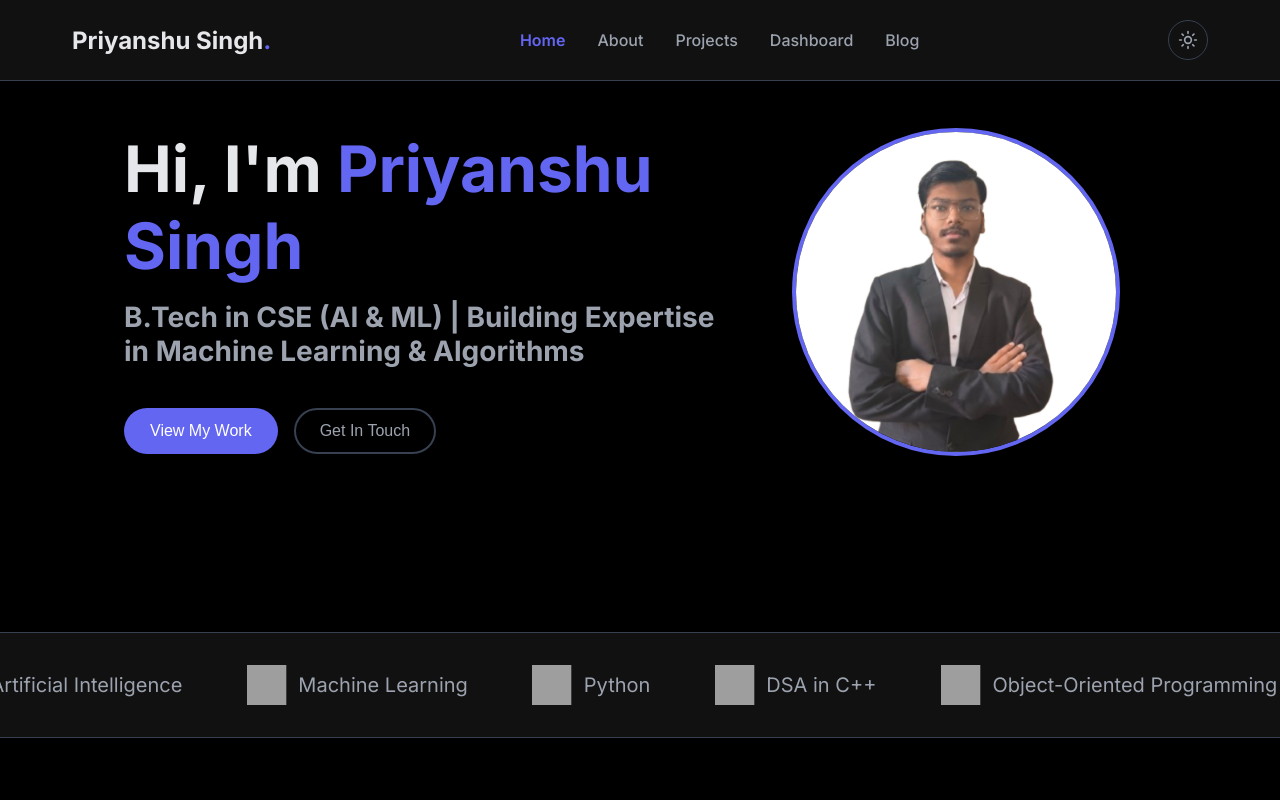
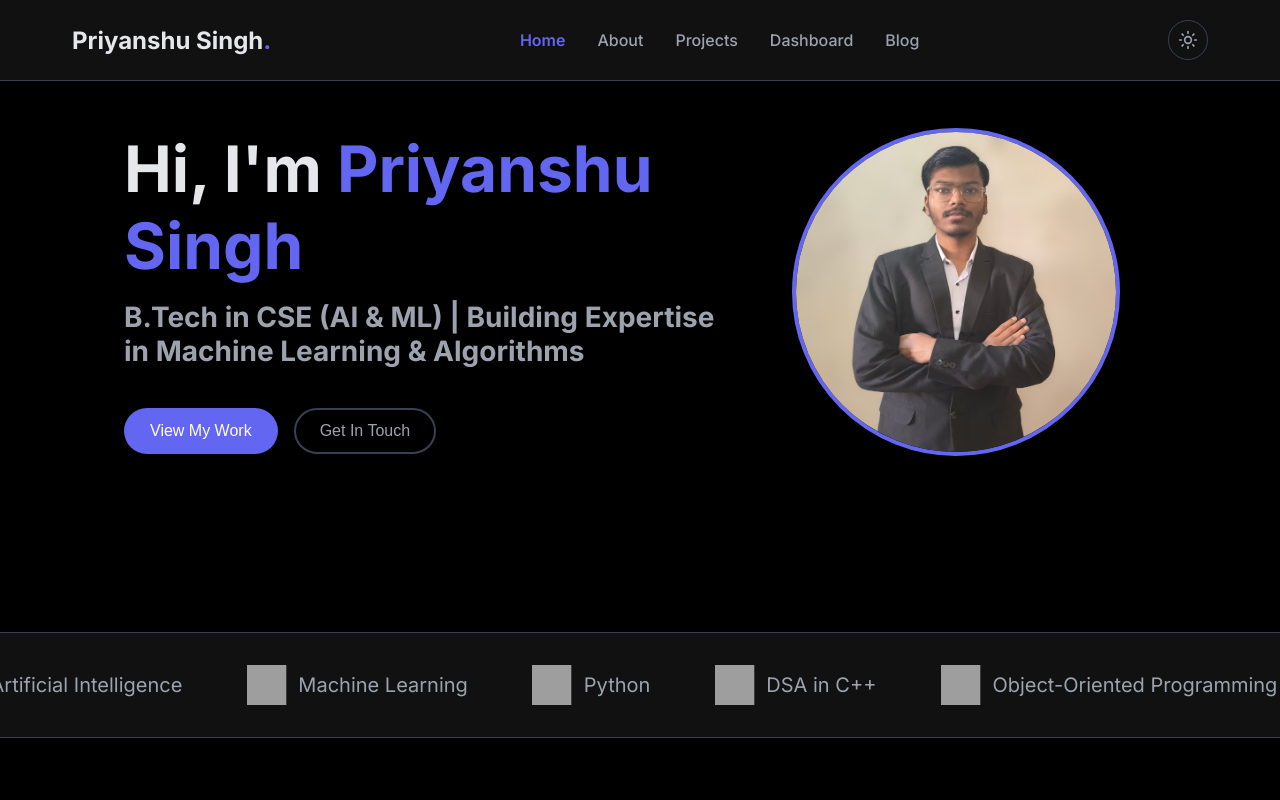
Before and after one commit to getPraise/react-portfolio, a React (Create React App) app: page / in a window 1280 px wide. Shown: the top 800 px of the page. Built offline with nearby package versions, Linux system fonts and the light colour scheme; grey boxes are pictures that could not be loaded.

Commit message:
image update
image update of hero section and its styling

```diff
--- a/src/components/Hero/Hero.js
+++ b/src/components/Hero/Hero.js
@@ -45,9 +45,8 @@ const Hero = () => {
           <div className={styles.imageContainer}>
             {/* This div provides the background color and the circular shape */}
             <div className={styles.imageBackground}>
-              {/* Your transparent PNG image sits inside */}
               <img
-                src="/images/professional-photo.png" // Use your transparent, cropped photo
+                src="/images/professional-photo.jpg" // Use your transparent, cropped photo
                 alt="Priyanshu Singh"
                 className={styles.profileImage}
               />
--- a/src/components/Hero/Hero.module.css
+++ b/src/components/Hero/Hero.module.css
@@ -91,9 +91,9 @@
 }
 
 .profileImage {
-  width: 120%;
-  height: 145%;
-  transform: translate(10px, 19px);
+  width: 100%;
+  height: 120%;
+  transform: translate(0px, 19px);
 }
 
 
```
Also changed, not shown: public/images/professional-photo.jpg (added), public/images/professional-photo.png (deleted).
